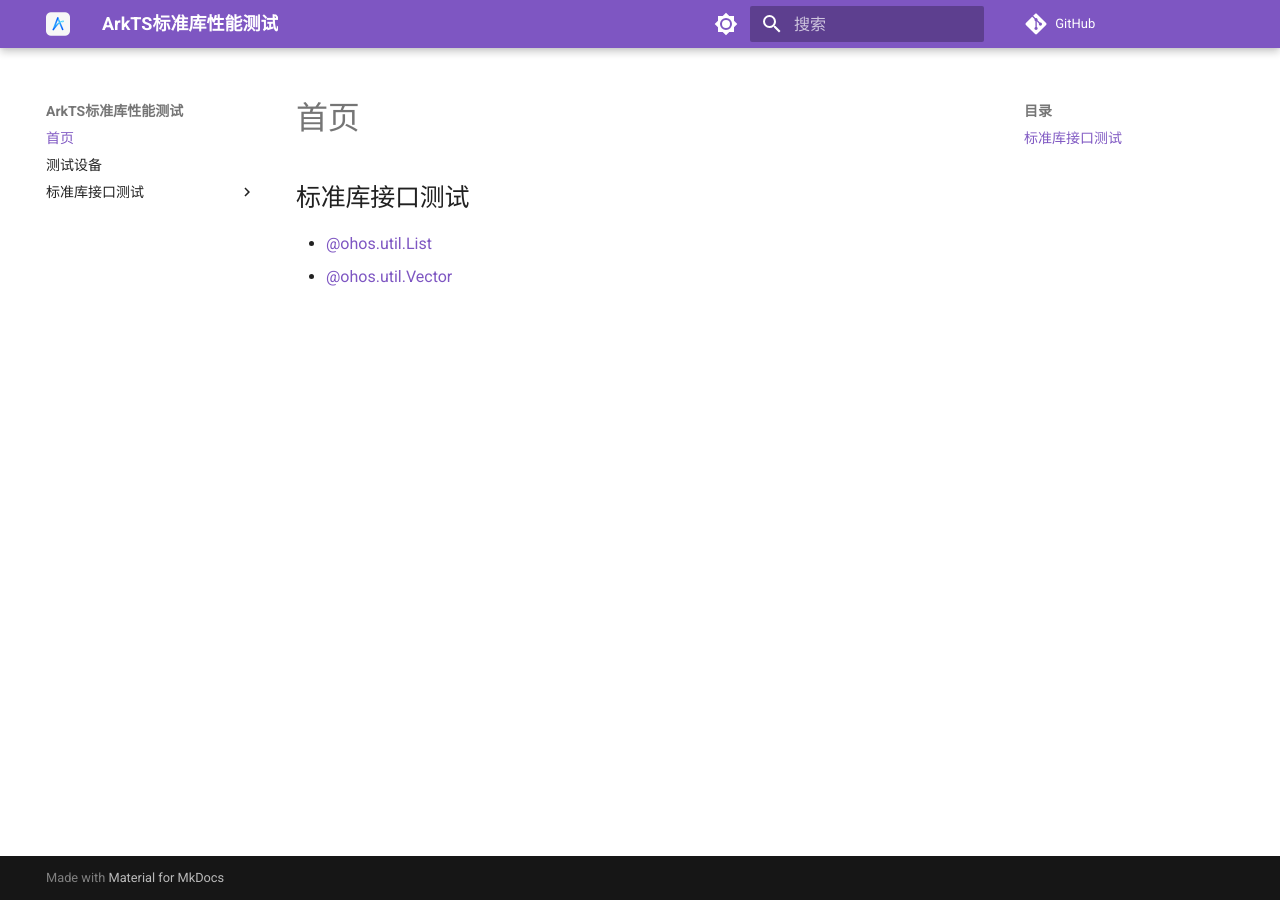
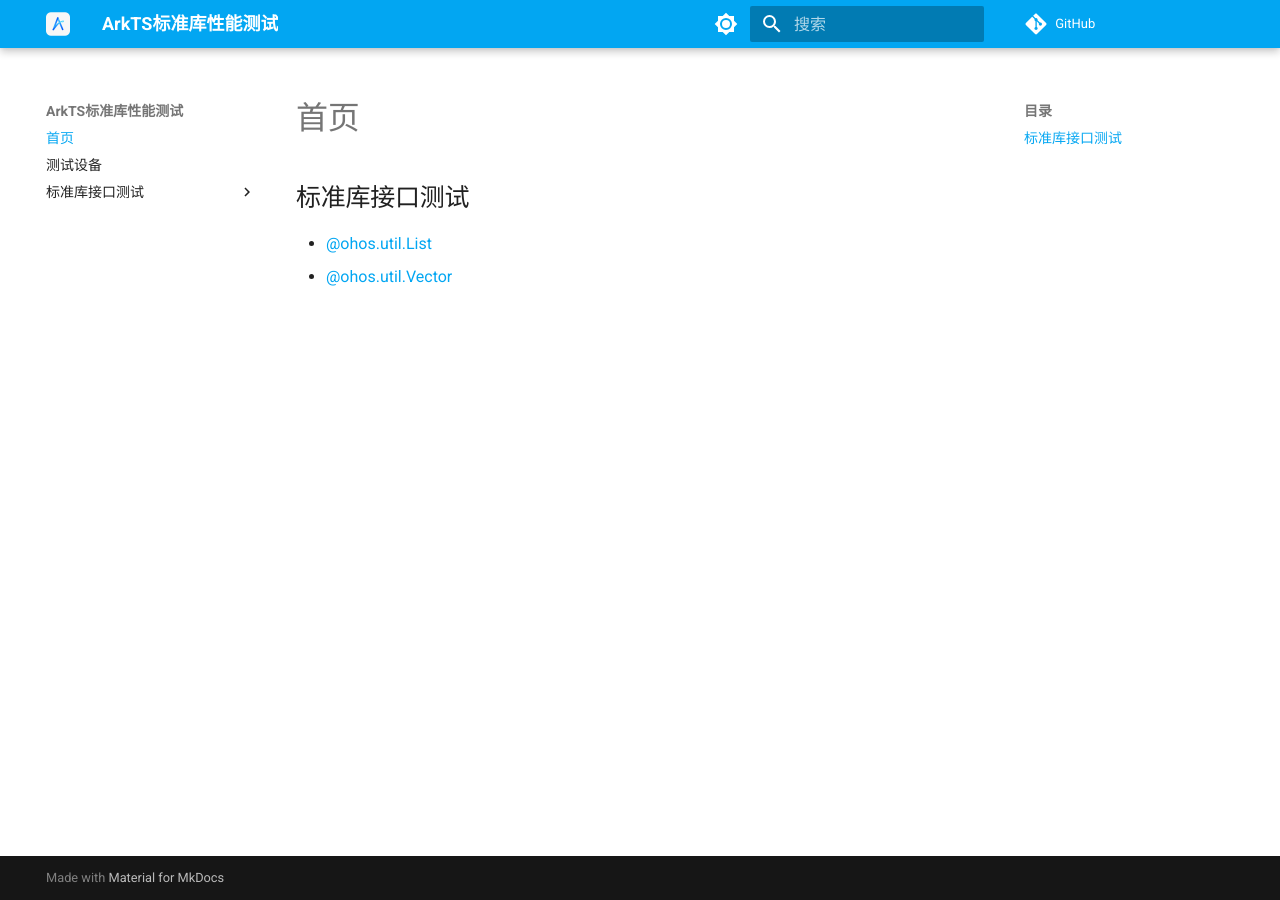
Before and after one commit to 0x404/harmonystd-test, an MkDocs documentation site: the page built from docs/index.md, in a window 1280 px wide. Built offline with MkDocs 1.6.1 and Material for MkDocs 9.7.7, drawn with Linux system fonts in a browser that asks for light colours; comment, search, counter and statistics services are not loaded.

Commit message:
style: change color to light blue which is more compatible with arkts

```diff
--- a/mkdocs.yml
+++ b/mkdocs.yml
@@ -9,13 +9,13 @@ theme:
   palette:
     - media: "(prefers-color-scheme: light)"
       scheme: default
-      primary: deep purple
+      primary: light blue
       toggle:
         icon: material/brightness-7
         name: Switch to dark mode
     - media: "(prefers-color-scheme: dark)"
       scheme: slate
-      primary: deep purple
+      primary: light blue
       toggle:
         icon: material/brightness-4
         name: Switch to light mode
```
